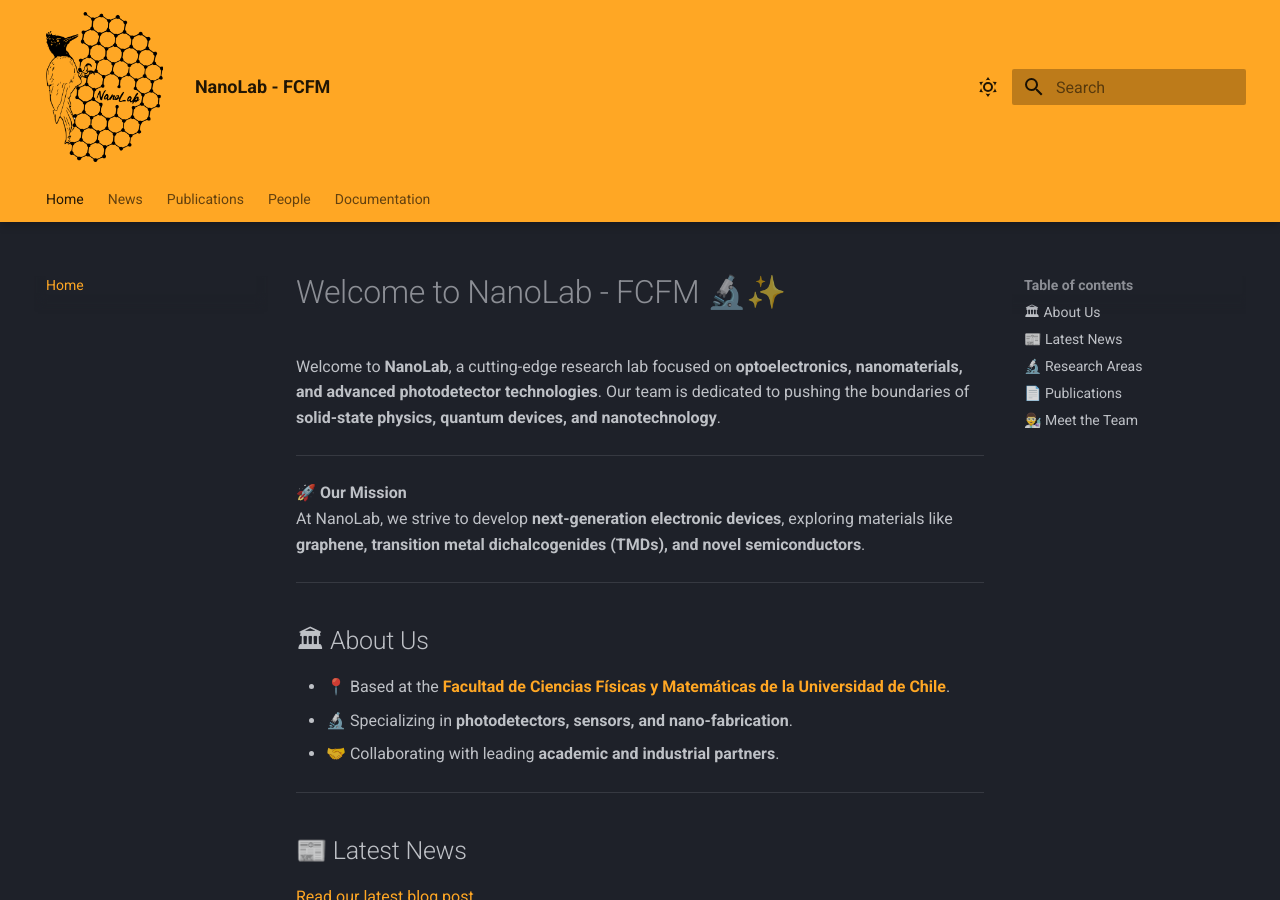
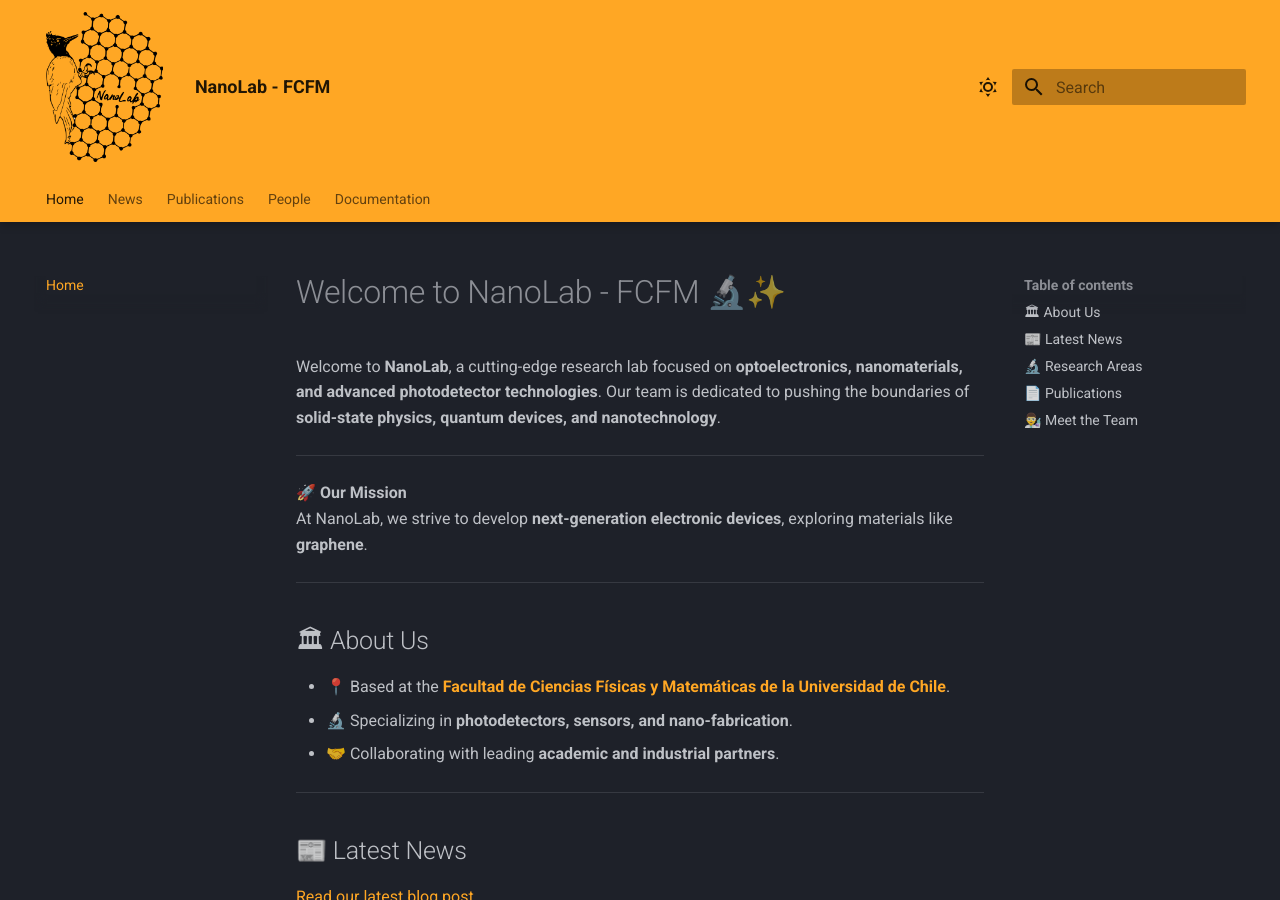
Before and after one commit to nanolab-fcfm/lab-webpage, an MkDocs documentation site: the page built from docs/index.md, in a window 1280 px wide and 900 px high. Built offline with MkDocs 1.6.1 and Material for MkDocs 9.7.7, drawn with Linux system fonts in a browser that asks for light colours.

Commit message:
deleting chamullo maomeno de chatgpt

```diff
--- a/docs/index.md
+++ b/docs/index.md
@@ -5,7 +5,7 @@
 ---
 
 🚀 **Our Mission**
-At NanoLab, we strive to develop **next-generation electronic devices**, exploring materials like **graphene, transition metal dichalcogenides (TMDs), and novel semiconductors**.
+At NanoLab, we strive to develop **next-generation electronic devices**, exploring materials like **graphene**.
 
 ---
 
```
